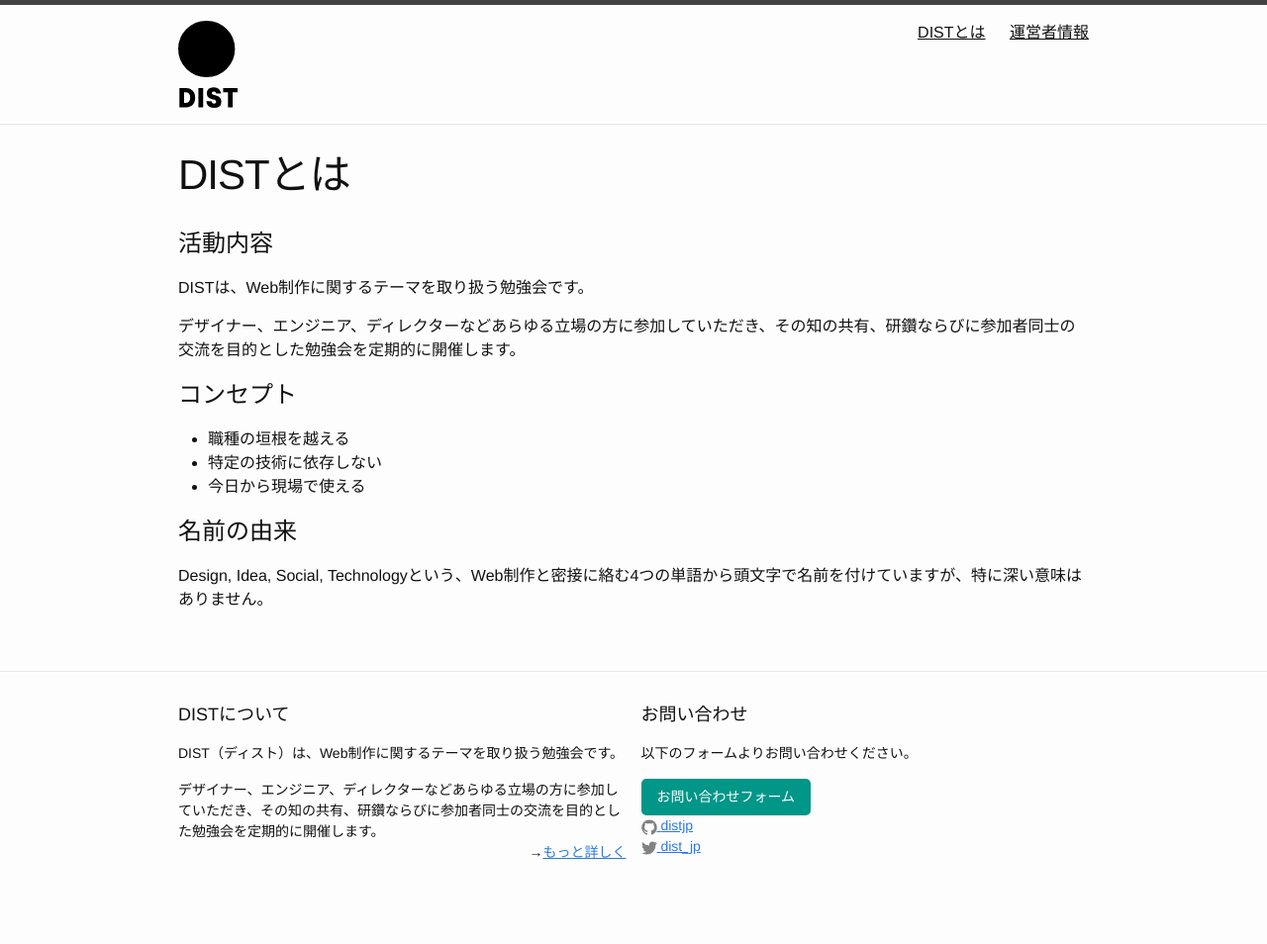
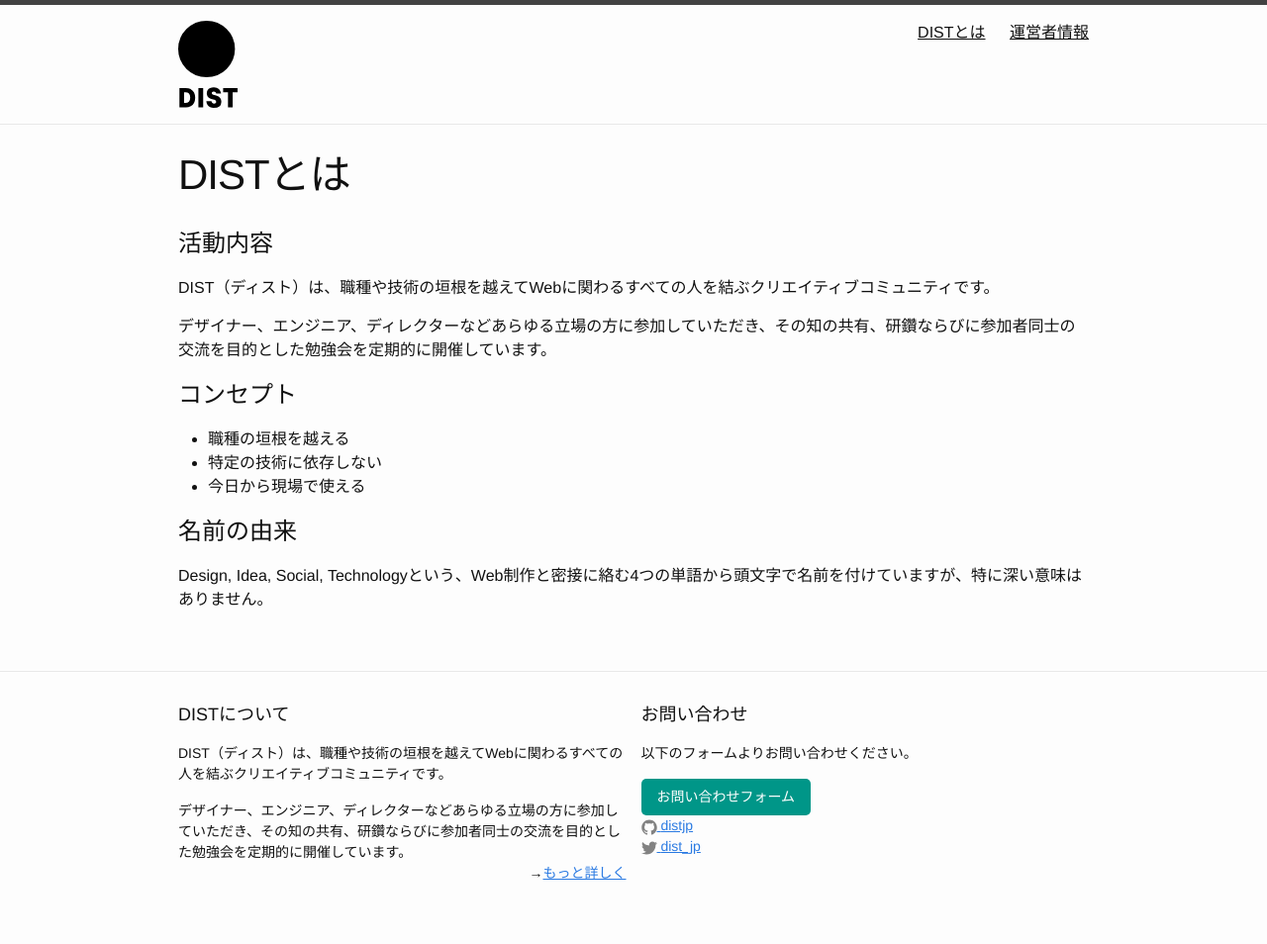
Before and after one commit to distjp/distjp.github.io, a Jekyll site: the page built from about.md, in a window 1280 px wide. Shown: the whole page at 99% size. Built offline with Jekyll 4.4.1, drawn with Linux system fonts in a browser that asks for light colours; before the commit the page ends 933 px from its top, so only the background shows below that.

Commit message:
Update description

```diff
--- a/_includes/footer.html
+++ b/_includes/footer.html
@@ -3,8 +3,8 @@
 		<div class="footer-col-wrapper">
 			<div class="footer-col  footer-col-1">
 				<h2 class="footer-heading">{{ site.title }}について</h2>
-				<p class="footer__body">DIST（ディスト）は、Web制作に関するテーマを取り扱う勉強会です。</p>
-				<p class="footer__body">デザイナー、エンジニア、ディレクターなどあらゆる立場の方に参加していただき、その知の共有、研鑽ならびに参加者同士の交流を目的とした勉強会を定期的に開催します。</p>
+				<p class="footer__body">DIST（ディスト）は、職種や技術の垣根を越えてWebに関わるすべての人を結ぶクリエイティブコミュニティです。</p>
+				<p class="footer__body">デザイナー、エンジニア、ディレクターなどあらゆる立場の方に参加していただき、その知の共有、研鑽ならびに参加者同士の交流を目的とした勉強会を定期的に開催しています。</p>
 				<p class="footer__body footer__body--right">→<a href="/about/">もっと詳しく</a></p>
 			</div>
 			<div class="footer-col  footer-col-2">
--- a/about.md
+++ b/about.md
@@ -5,9 +5,9 @@ permalink: /about/
 ---
 # 活動内容
 
-DISTは、Web制作に関するテーマを取り扱う勉強会です。
+DIST（ディスト）は、職種や技術の垣根を越えてWebに関わるすべての人を結ぶクリエイティブコミュニティです。
 
-デザイナー、エンジニア、ディレクターなどあらゆる立場の方に参加していただき、その知の共有、研鑽ならびに参加者同士の交流を目的とした勉強会を定期的に開催します。
+デザイナー、エンジニア、ディレクターなどあらゆる立場の方に参加していただき、その知の共有、研鑽ならびに参加者同士の交流を目的とした勉強会を定期的に開催しています。
 
 # コンセプト
 
```
